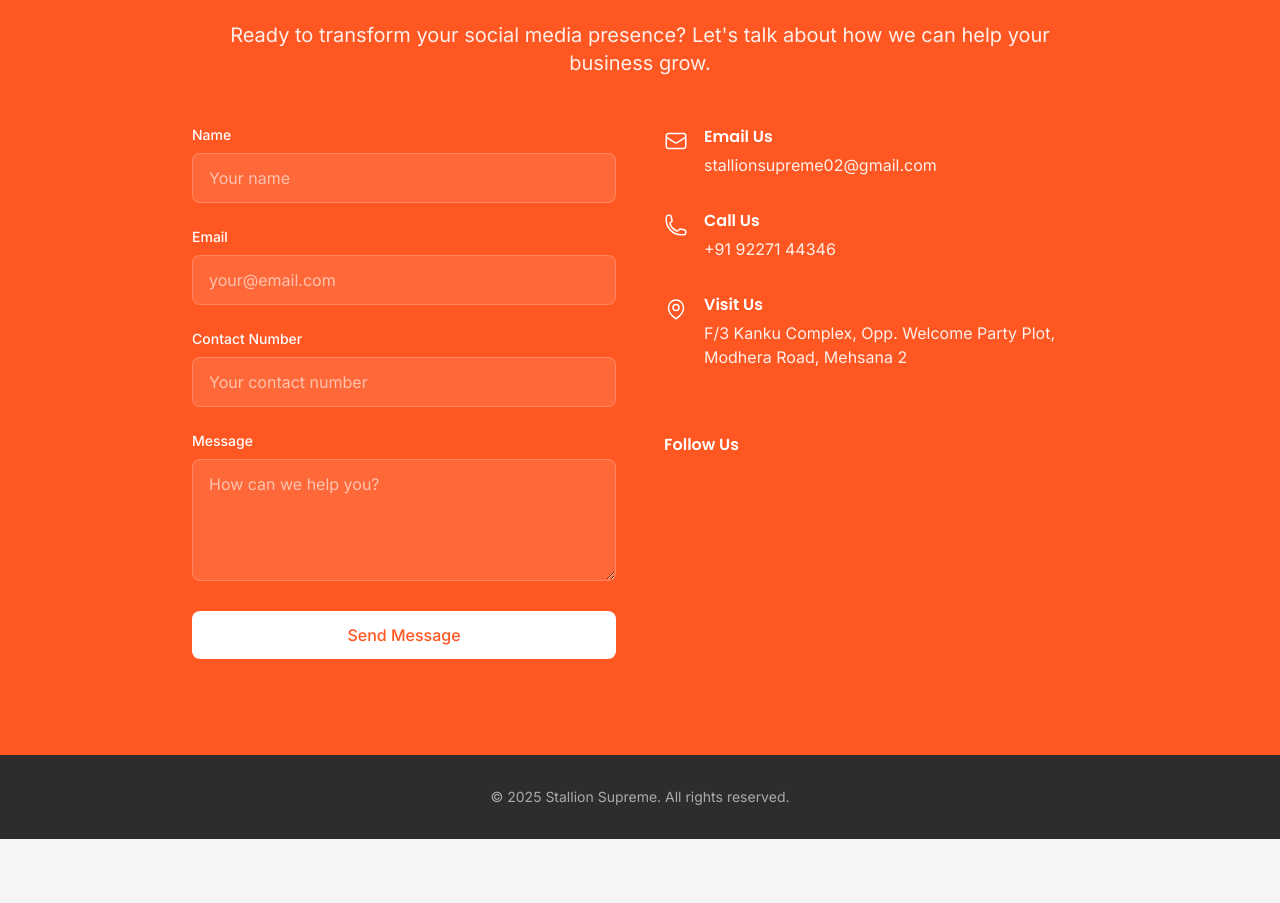
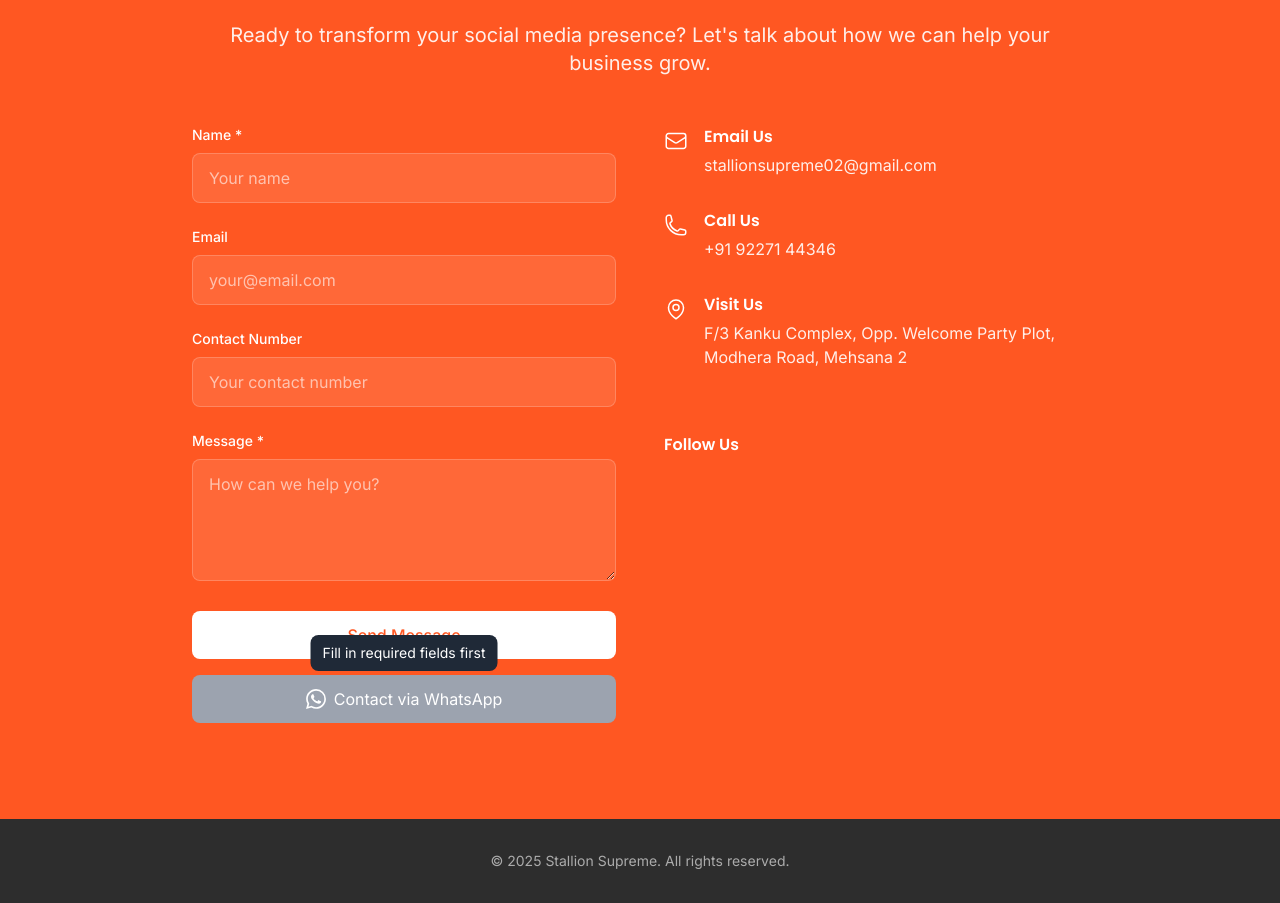
Before and after one commit to Purvapatel1452/Stallion-Supreme, a React (Create React App) app: page / in a window 1280 px wide. Shown: the part 5423-6326 px from the top of the page. Before the commit the page ends 6262 px from the top, so only its background shows below. Built offline with nearby package versions, Linux system fonts and the light colour scheme.

Commit message:
Added whatsapp integration

```diff
--- a/src/components/Contact.tsx
+++ b/src/components/Contact.tsx
@@ -11,22 +11,49 @@
     message: '',
   });
   const [status, setStatus] = useState<'idle' | 'sending' | 'success' | 'error'>('idle');
+  const [errors, setErrors] = useState<{
+    name?: string;
+    contact?: string;
+    message?: string;
+  }>({});
 
   const form = useRef<HTMLFormElement>(null);
 
+  const validateForm = () => {
+    const newErrors: {
+      name?: string;
+      contact?: string;
+      message?: string;
+    } = {};
+
+    if (!formData.from_name.trim()) {
+      newErrors.name = 'Name is required';
+    }
+
+    if (!formData.from_email.trim() && !formData.contact_number.trim()) {
+      newErrors.contact = 'Either email or contact number is required';
+    }
+
+    if (!formData.message.trim()) {
+      newErrors.message = 'Message is required';
+    }
+
+    setErrors(newErrors);
+    return Object.keys(newErrors).length === 0;
+  };
+
   const handleSubmit = async (e: React.FormEvent) => {
     e.preventDefault();
-    setStatus('sending');
 
-    if (!formData.from_email && !formData.contact_number) {
+    if (!validateForm()) {
       setStatus('error');
-      alert('Please provide either an email or a contact number.');
       return;
     }
 
+    setStatus('sending');
+
     try {
       if (form.current) {
-        // Prepare the message with sender's email included
         const emailParams = {
           from_name: formData.from_name,
           from_email: formData.from_email,
@@ -43,7 +70,8 @@
         );
 
         setStatus('success');
-        setFormData({ from_name: '', from_email: '', contact_number: '', message: '' }); // Reset form
+        setFormData({ from_name: '', from_email: '', contact_number: '', message: '' });
+        setErrors({});
         setTimeout(() => setStatus('idle'), 3000);
       }
     } catch (error) {
@@ -56,6 +84,25 @@
   const handleChange = (e: React.ChangeEvent<HTMLInputElement | HTMLTextAreaElement>) => {
     const { name, value } = e.target;
     setFormData(prev => ({ ...prev, [name]: value }));
+    // Clear error when user starts typing
+    if (errors[name as keyof typeof errors]) {
+      setErrors(prev => ({ ...prev, [name]: undefined }));
+    }
+  };
+
+  const isFormValid = () => {
+    return (
+      formData.from_name.trim() !== '' &&
+      formData.message.trim() !== '' &&
+      (formData.from_email.trim() !== '' || formData.contact_number.trim() !== '')
+    );
+  };
+
+  const getWhatsAppMessage = () => {
+    if (!isFormValid()) {
+      return 'Please fill in the required fields first';
+    }
+    return `From: ${formData.from_name}%0AEmail: ${formData.from_email}%0AContact: ${formData.contact_number}%0A%0AMessage: ${formData.message}`;
   };
 
   return (
@@ -84,7 +131,7 @@
                 <form ref={form} onSubmit={handleSubmit} className="space-y-6">
                   <div>
                     <label htmlFor="name" className="block text-sm font-medium mb-2">
-                      Name
+                      Name *
                     </label>
                     <input
                       type="text"
@@ -92,10 +139,14 @@
                       name="from_name"
                       value={formData.from_name}
                       onChange={handleChange}
-                      className="w-full px-4 py-3 rounded-lg bg-white/10 border border-white/20 text-white placeholder-white/60 focus:outline-none focus:ring-2 focus:ring-white/40"
+                      className={`w-full px-4 py-3 rounded-lg bg-white/10 border ${
+                        errors.name ? 'border-red-500' : 'border-white/20'
+                      } text-white placeholder-white/60 focus:outline-none focus:ring-2 focus:ring-white/40`}
                       placeholder="Your name"
-                      required
                     />
+                    {errors.name && (
+                      <p className="mt-1 text-sm text-red-400">{errors.name}</p>
+                    )}
                   </div>
                   <div>
                     <label htmlFor="email" className="block text-sm font-medium mb-2">
@@ -121,14 +172,19 @@
                       name="contact_number"
                       value={formData.contact_number}
                       onChange={handleChange}
-                      className="w-full px-4 py-3 rounded-lg bg-white/10 border border-white/20 text-white placeholder-white/60 focus:outline-none focus:ring-2 focus:ring-white/40"
+                      minLength={10}
+                      className={`w-full px-4 py-3 rounded-lg bg-white/10 border ${
+                        errors.contact ? 'border-red-500' : 'border-white/20'
+                      } text-white placeholder-white/60 focus:outline-none focus:ring-2 focus:ring-white/40`}
                       placeholder="Your contact number"
-                      minLength={10}
                     />
+                    {errors.contact && (
+                      <p className="mt-1 text-sm text-red-400">{errors.contact}</p>
+                    )}
                   </div>
                   <div>
                     <label htmlFor="message" className="block text-sm font-medium mb-2">
-                      Message
+                      Message *
                     </label>
                     <textarea
                       id="message"
@@ -136,11 +192,16 @@
                       value={formData.message}
                       onChange={handleChange}
                       rows={4}
-                      className="w-full px-4 py-3 rounded-lg bg-white/10 border border-white/20 text-white placeholder-white/60 focus:outline-none focus:ring-2 focus:ring-white/40"
+                      className={`w-full px-4 py-3 rounded-lg bg-white/10 border ${
+                        errors.message ? 'border-red-500' : 'border-white/20'
+                      } text-white placeholder-white/60 focus:outline-none focus:ring-2 focus:ring-white/40`}
                       placeholder="How can we help you?"
-                      required
                     />
+                    {errors.message && (
+                      <p className="mt-1 text-sm text-red-400">{errors.message}</p>
+                    )}
                   </div>
+                  <div className="space-y-4">
                     <button
                       type="submit"
                       disabled={status === 'sending'}
@@ -148,6 +209,36 @@
                     >
                       {status === 'sending' ? 'Sending...' : 'Send Message'}
                     </button>
+
+                    <div className="relative">
+                      <a
+                        href={isFormValid() ? `https://wa.me/+919898391697?text=${getWhatsAppMessage()}` : '#'}
+                        target="_blank"
+                        rel="noopener noreferrer"
+                        className={`flex items-center justify-center w-full px-4 py-3 text-white rounded-lg transition-colors duration-300 ${
+                          isFormValid()
+                            ? 'bg-green-600 hover:bg-green-700'
+                            : 'bg-gray-400 cursor-not-allowed'
+                        }`}
+                        onClick={(e) => {
+                          if (!isFormValid()) {
+                            e.preventDefault();
+                            alert('Please fill in all required fields (Name, Message, and either Email or Contact) before sending via WhatsApp.');
+                          }
+                        }}
+                      >
+                        <svg className="w-5 h-5 mr-2" fill="currentColor" viewBox="0 0 24 24">
+                          <path d="M17.472 14.382c-.297-.149-1.758-.867-2.03-.967-.273-.099-.471-.148-.67.15-.197.297-.767.966-.94 1.164-.173.199-.347.223-.644.075-.297-.15-1.255-.463-2.39-1.475-.883-.788-1.48-1.761-1.653-2.059-.173-.297-.018-.458.13-.606.134-.133.298-.347.446-.52.149-.174.198-.298.298-.497.099-.198.05-.371-.025-.52-.075-.149-.669-1.612-.916-2.207-.242-.579-.487-.5-.669-.51-.173-.008-.371-.01-.57-.01-.198 0-.52.074-.792.372-.272.297-1.04 1.016-1.04 2.479 0 1.462 1.065 2.875 1.213 3.074.149.198 2.096 3.2 5.077 4.487.709.306 1.262.489 1.694.625.712.227 1.36.195 1.871.118.571-.085 1.758-.719 2.006-1.413.248-.694.248-1.289.173-1.413-.074-.124-.272-.198-.57-.347m-5.421 7.403h-.004a9.87 9.87 0 01-5.031-1.378l-.361-.214-3.741.982.998-3.648-.235-.374a9.86 9.86 0 01-1.51-5.26c.001-5.45 4.436-9.884 9.888-9.884 2.64 0 5.122 1.03 6.988 2.898a9.825 9.825 0 012.893 6.994c-.003 5.45-4.437 9.884-9.885 9.884m8.413-18.297A11.815 11.815 0 0012.05 0C5.495 0 .16 5.335.157 11.892c0 2.096.547 4.142 1.588 5.945L.057 24l6.305-1.654a11.882 11.882 0 005.683 1.448h.005c6.554 0 11.89-5.335 11.893-11.893a11.821 11.821 0 00-3.48-8.413z"/>
+                        </svg>
+                        Contact via WhatsApp
+                      </a>
+                      {!isFormValid() && (
+                        <div className="absolute -top-10 left-1/2 transform -translate-x-1/2 bg-gray-800 text-white text-sm py-2 px-3 rounded-lg whitespace-nowrap">
+                          Fill in required fields first
+                        </div>
+                      )}
+                    </div>
+                  </div>
 
                   {status === 'success' && (
                     <p className="mt-2 text-green-400 text-center">
```
Also changed, not shown: src/App.css (+10 -0 lines). Lines whose indentation alone changed are shown as unchanged.
